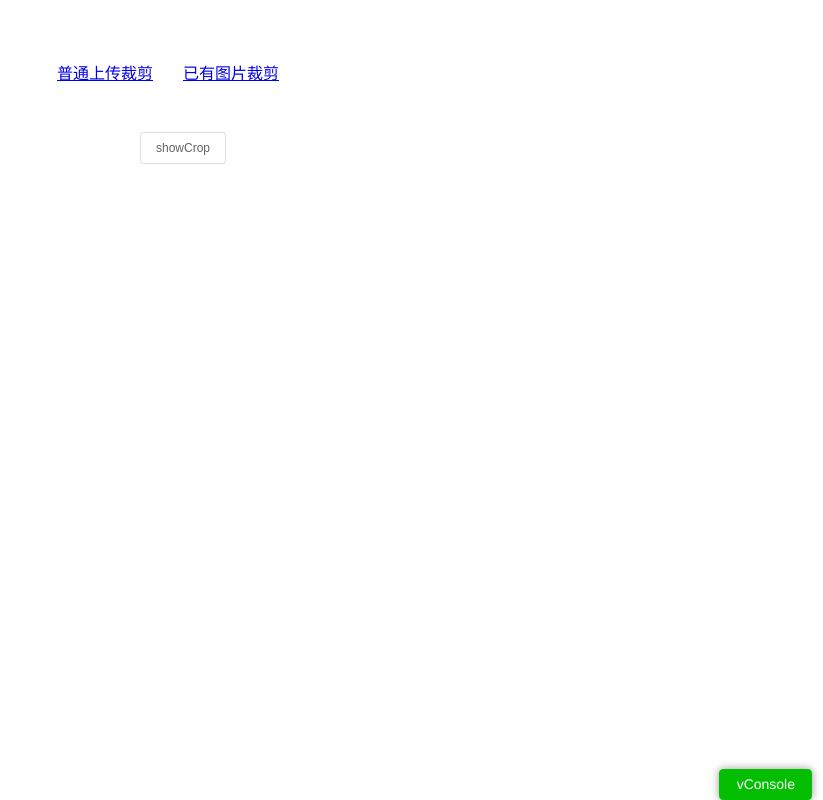
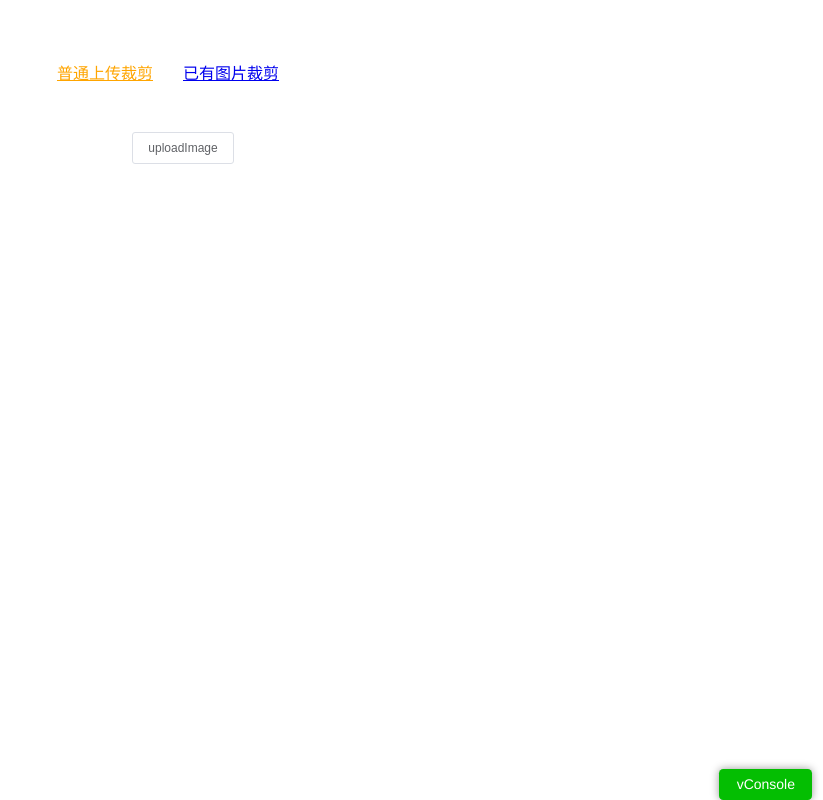
Before and after one commit to superchangme/ImageCropping, a Vue app: page /cropImage in a window 1280 px wide. Shown: the whole page, without its empty margins (457-1280 px from the left). Built offline with nearby package versions, Linux system fonts and the light colour scheme.

Commit message:
链接提示准确性

```diff
--- a/src/App.vue
+++ b/src/App.vue
@@ -25,6 +25,9 @@ a{
   display: inline-block;
   margin: 0 30px 30px 0;
 }
+.router-link-exact-active{
+  color: orange;
+}
 .crop-btn{
     display: block;
     margin: 0 auto;
--- a/src/Main.vue
+++ b/src/Main.vue
@@ -1,7 +1,7 @@
 <template>
   <div>
     <img :src='cropYou'>
-    <el-button @click='showCrop' class="crop-btn">showCrop</el-button>
+    <el-button @click='showCrop' class="crop-btn">uploadImage</el-button>
     <ImageCrop :isBoundCheck='false' :dataShow='dataShow' :dataRotate='true'
     @onHide='dataShow=0' @onSuccess='onSuccess'></ImageCrop>
   </div>
--- a/vue.config.js
+++ b/vue.config.js
@@ -1,5 +1,6 @@
 module.exports = {
       publicPath: process.env.NODE_ENV === 'production'
    ? './'
-   : '/'
+   : '/',
+   productionSourceMap: false
 }
```
